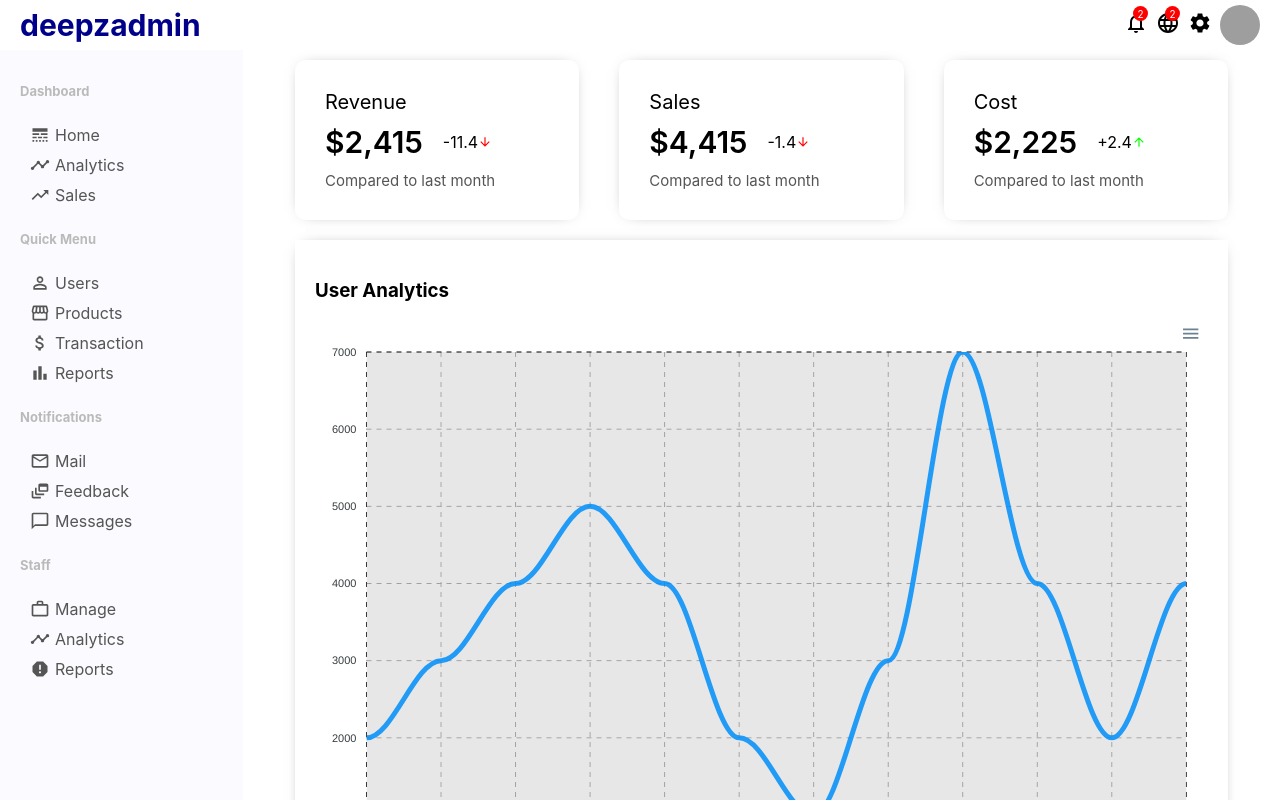
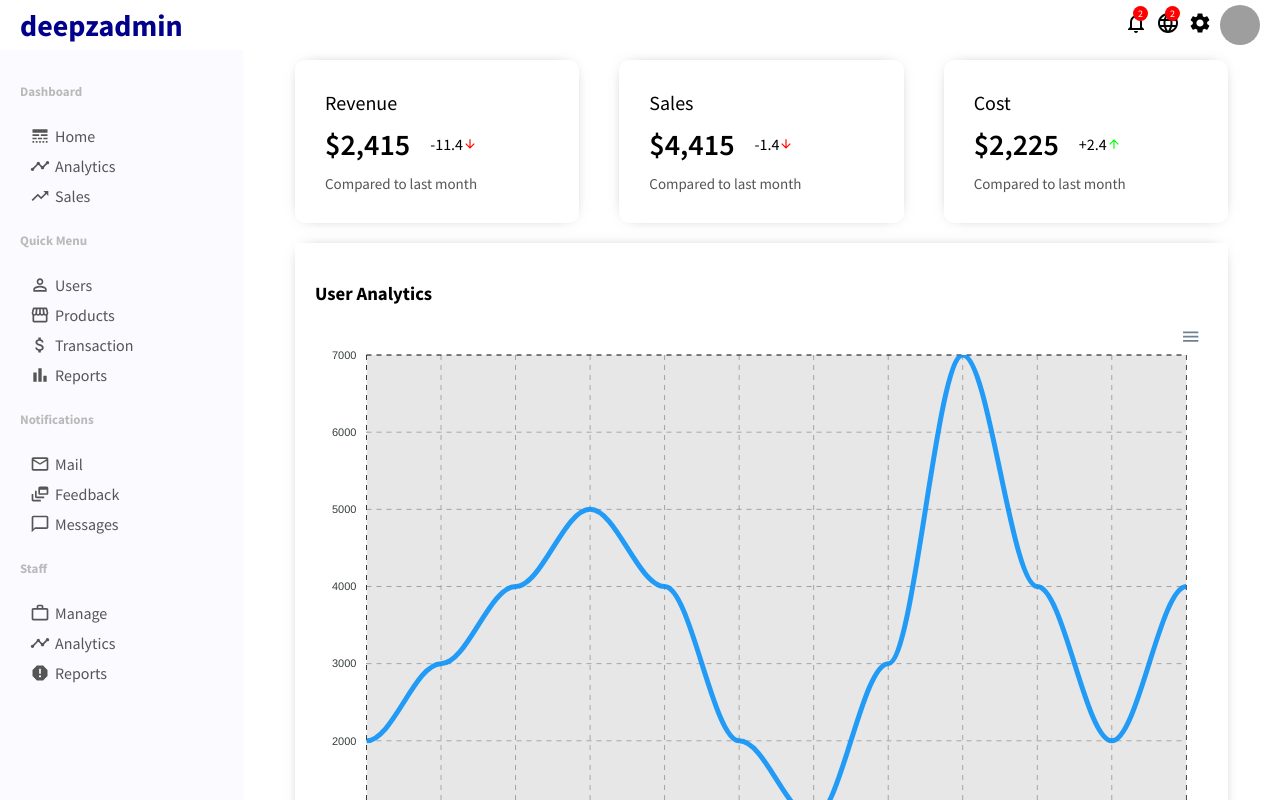
Before and after one commit to deepzS2/MERN-ecommerce, a Next.js app in the folder frontend/: page / in a window 1280 px wide. Shown: the top 800 px of the page. Built offline with nearby package versions, Linux system fonts and the light colour scheme; grey boxes are pictures that could not be loaded.

Commit message:
💄(frontend): Source Sans Pro font

```diff
--- a/frontend/src/pages/_document.tsx
+++ b/frontend/src/pages/_document.tsx
@@ -40,9 +40,14 @@
 		return (
 			<Html>
 				<Head>
+					<link rel="preconnect" href="https://fonts.gstatic.com" />
 					<link
 						rel="stylesheet"
 						href="https://fonts.googleapis.com/css?family=Roboto:300,400,500,700&display=swap"
+					/>
+					<link
+						href="https://fonts.googleapis.com/css2?family=Source+Sans+Pro:wght@200;300;400;600;700;900&display=swap"
+						rel="stylesheet"
 					/>
 					<link
 						href="https://fonts.googleapis.com/css2?family=Urbanist:ital,wght@0,100;0,200;0,300;0,400;0,500;0,600;0,700;0,800;0,900;1,100;1,200;1,300;1,400;1,500;1,600;1,700;1,800;1,900&display=swap"
--- a/frontend/src/styles/GlobalStyles.ts
+++ b/frontend/src/styles/GlobalStyles.ts
@@ -5,8 +5,7 @@
   body {
     padding: 0;
     margin: 0;
-    font-family: -apple-system, BlinkMacSystemFont, Segoe UI, Roboto, Oxygen,
-      Ubuntu, Cantarell, Fira Sans, Droid Sans, Helvetica Neue, sans-serif;
+    font-family: 'Source Sans Pro', sans-serif;
   }
 
   a {
```
